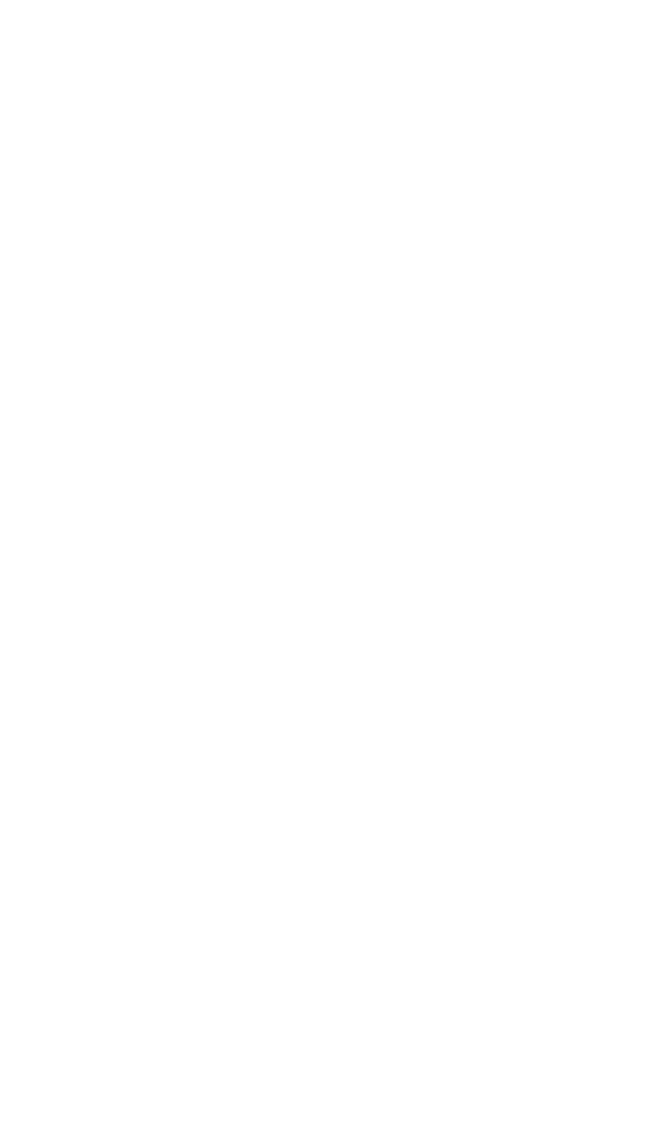
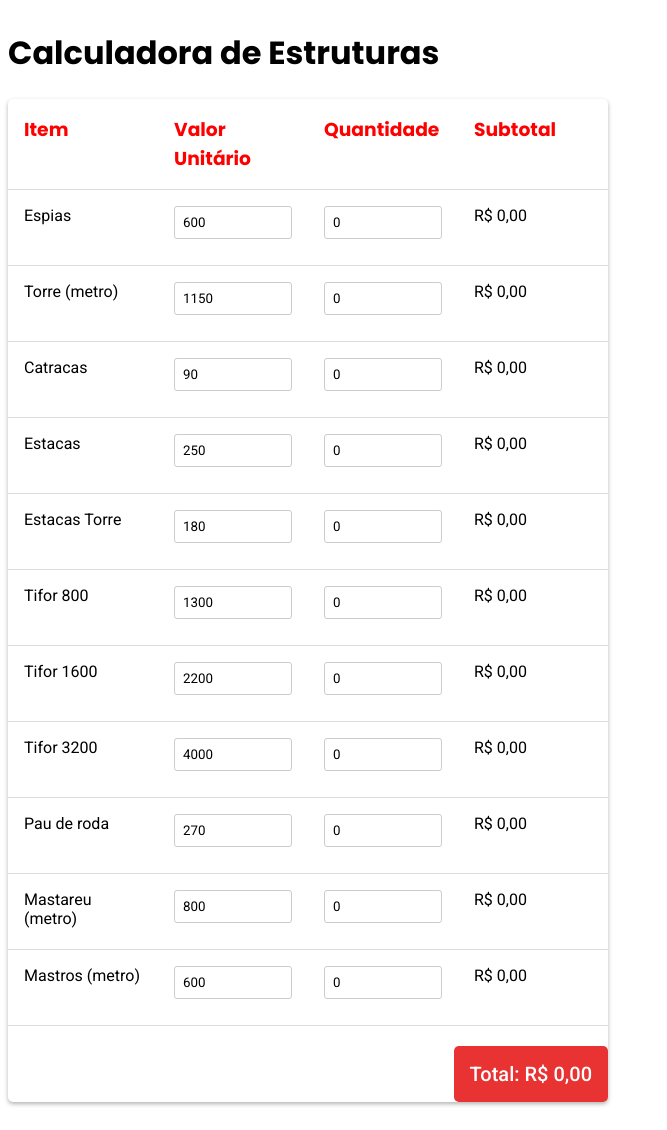
Before and after one commit to VictorBelotto/Sistema-Bocarra, a React (Vite) app: page /CalculadoraEstruturas in a window 1280 px wide. Before the commit this address had no page. Shown: the whole page, without its empty margins (0-667 px from the left). Before the commit the page ends 800 px from the top, so only its background shows below. Built offline with nearby package versions, Linux system fonts and the light colour scheme.

Commit message:
add Calculo para estruturas

```diff
--- /dev/null
+++ b/src/components/CalculadoraEstruturas/CalculadoraEstruturas.jsx
@@ -0,0 +1,14 @@
+import React from 'react'
+import PreenchimentoTabela from './componets/PreenchimentoTabela/PreenchimentoTabela.jsx'
+
+const CalculadoraEstruturas = () => {
+  return (
+    <div>
+      <h1>Calculadora de Estruturas</h1>
+      <PreenchimentoTabela/>
+    </div>
+
+  )
+}
+
+export default CalculadoraEstruturas
--- /dev/null
+++ b/src/components/CalculadoraEstruturas/componets/PreenchimentoTabela/PreenchimentoTabela.jsx
@@ -0,0 +1,62 @@
+import React, { useState } from 'react';
+import { ValoresDaEstrutura } from '../../../../scripts/ValoresDaEstrutura';
+import styles from './PreenchimentoTabela.module.css';
+
+const PreenchimentoTabela = () => {
+  const [quantidades, setQuantidades] = useState(Array(ValoresDaEstrutura.length).fill(0));
+  const [valoresUnitarios, setValoresUnitarios] = useState(ValoresDaEstrutura.map(item => item.valor));
+
+  function formatarValorBRL(valor) {
+    return valor.toLocaleString('pt-BR', { style: 'currency', currency: 'BRL' });
+  }
+
+  const handleChangeQuantidade = (index, value) => {
+    const newQuantidades = [...quantidades];
+    newQuantidades[index] = value;
+    setQuantidades(newQuantidades);
+  };
+
+  const handleChangeValorUnitario = (index, value) => {
+    const newValoresUnitarios = [...valoresUnitarios];
+    newValoresUnitarios[index] = parseFloat(value);
+    setValoresUnitarios(newValoresUnitarios);
+  };
+
+  const valorTotal = ValoresDaEstrutura.reduce((total, item, index) => total + valoresUnitarios[index] * quantidades[index], 0);
+
+  return (
+    <div className={styles.container}>
+      <div className={styles.header}>
+        <h3 className={styles.cell}>Item</h3>
+        <h3 className={styles.cell}>Valor Unitário</h3>
+        <h3 className={styles.cell}>Quantidade</h3>
+        <h3 className={styles.cell}>Subtotal</h3>
+      </div>
+      {ValoresDaEstrutura.map((item, index) => (
+        <div className={styles.row} key={index}>
+          <div className={styles.cell}>{item.label}</div>
+          <div className={styles.cell}>
+            <input
+              type="number"
+              value={valoresUnitarios[index]}
+              onChange={(e) => handleChangeValorUnitario(index, e.target.value)}
+            />
+          </div>
+          <div className={styles.cell}>
+            <input
+              type="number"
+              value={quantidades[index]}
+              onChange={(e) => handleChangeQuantidade(index, parseInt(e.target.value))}
+            />
+          </div>
+          <div className={styles.cell}>{formatarValorBRL(valoresUnitarios[index] * quantidades[index])}</div>
+        </div>
+      ))}
+      <div className={styles.total}>
+        <p>Total: {formatarValorBRL(valorTotal)}</p>
+      </div>
+    </div>
+  );
+};
+
+export default PreenchimentoTabela;
--- /dev/null
+++ b/src/components/CalculadoraEstruturas/componets/PreenchimentoTabela/PreenchimentoTabela.module.css
@@ -0,0 +1,45 @@
+.container {
+  margin-bottom: 20px;
+  width: 600px;
+  display: flex;
+  flex-direction: column;
+  box-shadow: 0 2px 4px rgba(0, 0, 0, 0.3);
+  border-radius: 5px;
+}
+
+.header {
+  display: flex;
+  border-bottom: 1px solid #ddd;
+  padding: 8px 0;
+}
+
+.cell {
+  width: 120px;
+  padding: 8px 16px;
+}
+
+.row {
+  display: flex;
+  border-bottom: 1px solid #ddd;
+  padding: 8px 0;
+}
+
+.total {
+  margin-top: 20px;
+  background-color: rgb(233, 50, 50);
+  width: fit-content;
+  align-self: flex-end;
+  border-radius: 5px;
+}
+
+.total p{
+  color:#fff;
+  font-size: 20px;
+  font-weight: 500;
+  padding: 8px 16px;
+}
+
+.header h3{
+  margin: 0;
+  color: red;
+}
--- /dev/null
+++ b/src/pages/Testes/Testes.jsx
@@ -0,0 +1,39 @@
+import React from 'react'
+
+
+const Testes = () => {
+  const [cores, setCores] = React.useState([]);
+  const coresArray = ['azul', 'roxo', 'laranja', 'verde', 'vermelho', 'cinza'];
+
+  function handleChange({ target }) {
+    if (target.checked) {
+      setCores([...cores, target.value]);
+    } else {
+      setCores(cores.filter((cor) => cor !== target.value));
+    }
+  }
+
+  function handleChecked(cor) {
+    return cores.includes(cor);
+  }
+
+  return (
+    <form>
+      {
+        coresArray.map((cor) =>(
+          <label key={cor}>
+            <input
+              type="checkbox"
+              value={cor}
+              checked={handleChecked(cor)}
+              onChange={handleChange}
+            />
+            {cor}
+        </label>
+        ))
+      }
+    </form>
+  );
+}
+
+export default Testes
--- a/src/routes.jsx
+++ b/src/routes.jsx
@@ -2,6 +2,8 @@
 import { BrowserRouter, Routes, Route } from 'react-router-dom'
 import Home from './pages/Home/Home'
 import PaginaBase from './pages/PaginaBase'
+import CalculadoraEstruturas from './components/CalculadoraEstruturas/CalculadoraEstruturas'
+import Testes from './pages/Testes/Testes'
 
 const AppRoutes = () => {
   return (
@@ -9,6 +11,8 @@
     <Routes>
       <Route path='/' element={<PaginaBase/>}>
         <Route index element={<Home/>} />
+        <Route path='/CalculadoraEstruturas' element={<CalculadoraEstruturas/>} />
+        <Route path='/Testes' element={<Testes/>} />
 
       </Route>
     </Routes>
--- /dev/null
+++ b/src/scripts/ValoresDaEstrutura.js
@@ -0,0 +1,13 @@
+export const ValoresDaEstrutura = [
+  { label: "Espias", item: "espia", valor: 600.00 },
+  { label: "Torre (metro)", item: "torreMetro", valor: 1150.00 },
+  { label: "Catracas", item: "catracas", valor: 90.00 },
+  { label: "Estacas", item: "estacas", valor: 250.00 },
+  { label: "Estacas Torre", item: "estacasTorre", valor: 180.00 },
+  { label: "Tifor 800", item: "tifor800", valor: 1300.00 },
+  { label: "Tifor 1600", item: "tifor1600", valor: 2200.00 },
+  { label: "Tifor 3200", item: "tifor3200", valor: 4000.00 },
+  { label: "Pau de roda", item: "pauDeRoda", valor: 270.00 },
+  { label: "Mastareu (metro)", item: "mastareuMetro", valor: 800.00 },
+  { label: "Mastros (metro)", item: "mastrosMetro", valor: 600.00 }
+];
```
Also changed, not shown: src/context/ValoresEstruturasContext.jsx (added, +14 -0 lines).
